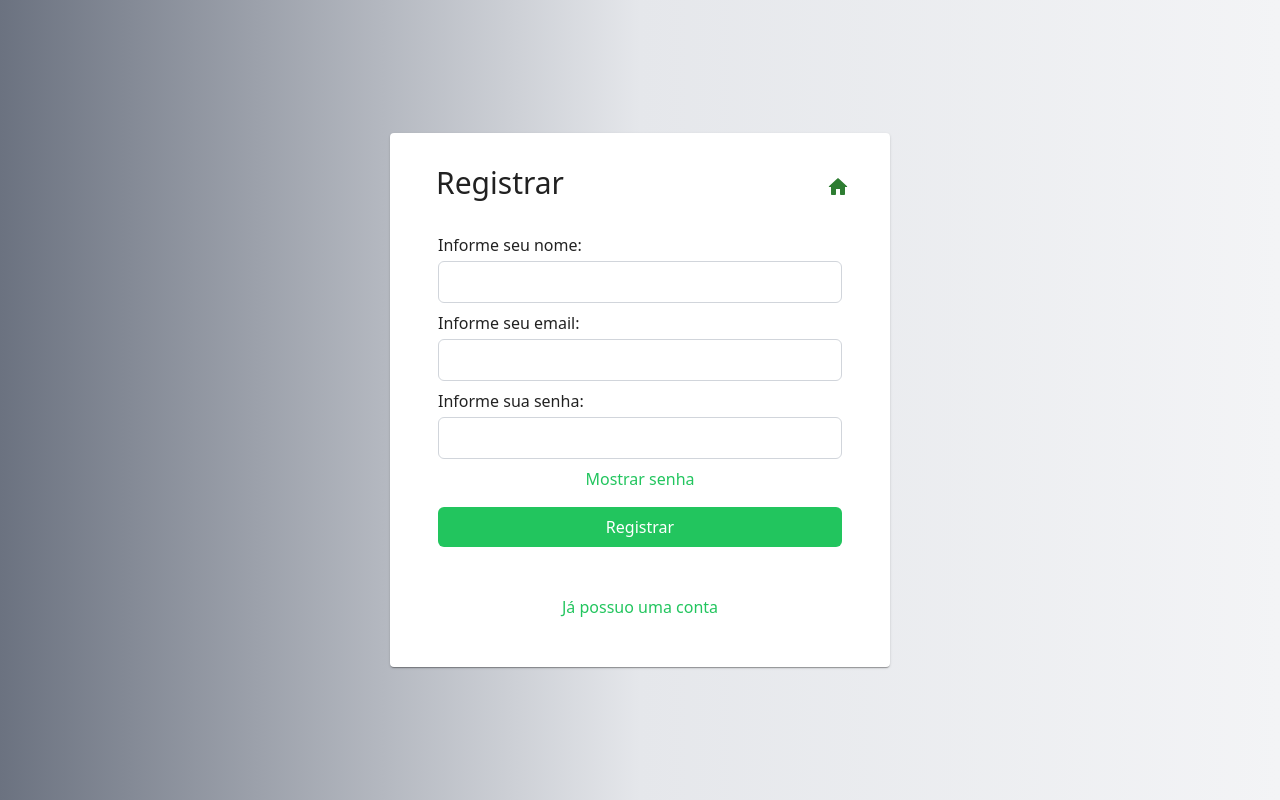
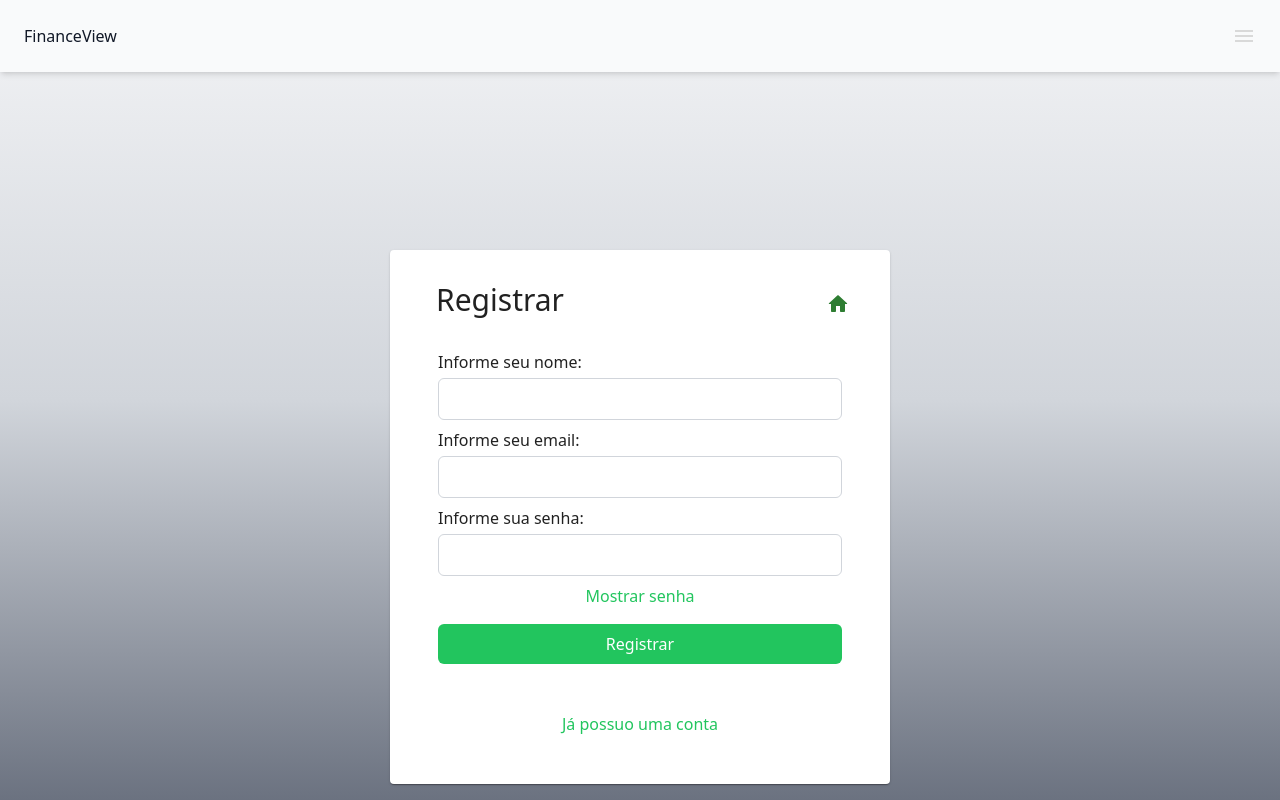
Before and after one commit to oliveirahenriquedev/financeview-frontoffice, a React (Create React App) app: page /signup in a window 1280 px wide. Built offline with nearby package versions, Linux system fonts and the light colour scheme.

Commit message:
hotfix: adding sidebar to SignUp page

```diff
--- a/src/components/AboutUs.tsx
+++ b/src/components/AboutUs.tsx
@@ -32,7 +32,7 @@ export function AboutUs() {
   };
 
   return (
-    <div className="min-h-screen bg-gradient-to-r from-gray-500 via-gray-200 to-gray-100 overflow-hidden">
+    <div className="min-h-screen bg-gray-500 overflow-hidden">
       {isWideScreen ? (
         <div className="mr-20 flex">
           <Sidebar />
@@ -43,7 +43,7 @@ export function AboutUs() {
         </div>
       )}
       <div
-        className={`bg-gradient-to-r from-gray-500 via-gray-200 to-gray-100 flex ${
+        className={`bg-gradient-to-t from-gray-500 via-gray-300 to-gray-100 flex ${
           isSmallScreen ? "flex-col items-center" : "flex-row justify-center"
         }`}
       >
--- a/src/components/Chartspage.tsx
+++ b/src/components/Chartspage.tsx
@@ -72,7 +72,7 @@ export function Chartspage() {
         </div>
       )}
       <div
-        className={`bg-gradient-to-r from-green-300 via-green-200 to-green-100 h-screen w-screen flex flex-col items-center transition-all duration-500`}
+        className={`bg-gradient-to-t from-green-300 via-green-200 to-green-100 h-screen w-screen flex flex-col items-center transition-all duration-500`}
       >
         <CommonText
           text={`Por favor, selecione ${
--- a/src/components/SignUpPage.tsx
+++ b/src/components/SignUpPage.tsx
@@ -1,9 +1,11 @@
-import { Box, Card, IconButton } from "@mui/material";
+import { Box, Card, IconButton, useMediaQuery } from "@mui/material";
 import React, { useEffect, useState } from "react";
 import HomeRoundedIcon from "@mui/icons-material/HomeRounded";
 import { useNavigate } from "react-router-dom";
 import { CommonText } from "./CommonText.tsx";
 import { createUser, getUser } from "../api.ts";
+import { Sidebar } from "./Sidebar.tsx";
+import { Header } from "./Header.tsx";
 
 type SignUpPageProps = {
   wantToLogin: boolean;
@@ -56,9 +58,11 @@ export function SignUpPage({ wantToLogin = false }: SignUpPageProps) {
     }
   }, [registering]);
 
+  const isWideScreen = useMediaQuery("(min-width: 1628px)");
+
   return (
     <Box
-      className="bg-gradient-to-r from-gray-500 via-gray-200 to-gray-100 h-screen w-screen flex flex-col justify-center items-center"
+      className="bg-gradient-to-t from-gray-500 via-gray-300 to-gray-100 h-screen w-screen flex flex-col justify-center items-center"
       sx={{
         padding: 2,
         "@media (max-width: 500px)": {
@@ -66,6 +70,15 @@ export function SignUpPage({ wantToLogin = false }: SignUpPageProps) {
         },
       }}
     >
+      {isWideScreen ? (
+        <div className="mr-20 flex">
+          <Sidebar />
+        </div>
+      ) : (
+        <div className="w-screen mb-auto -mt-4">
+          <Header />
+        </div>
+      )}
       <Card sx={{ width: { xs: "90%", sm: 500 }, padding: 4 }}>
         <Box className="flex justify-between items-center">
           <CommonText
```
